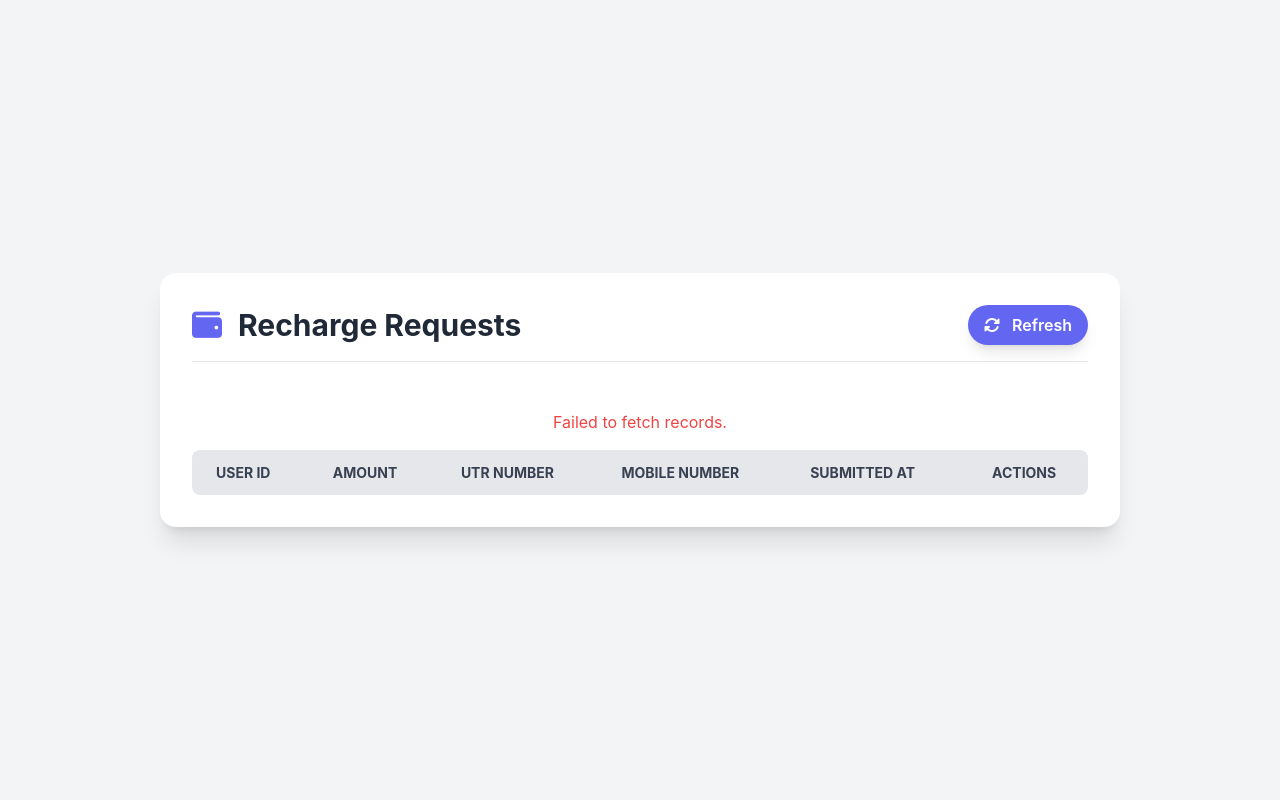
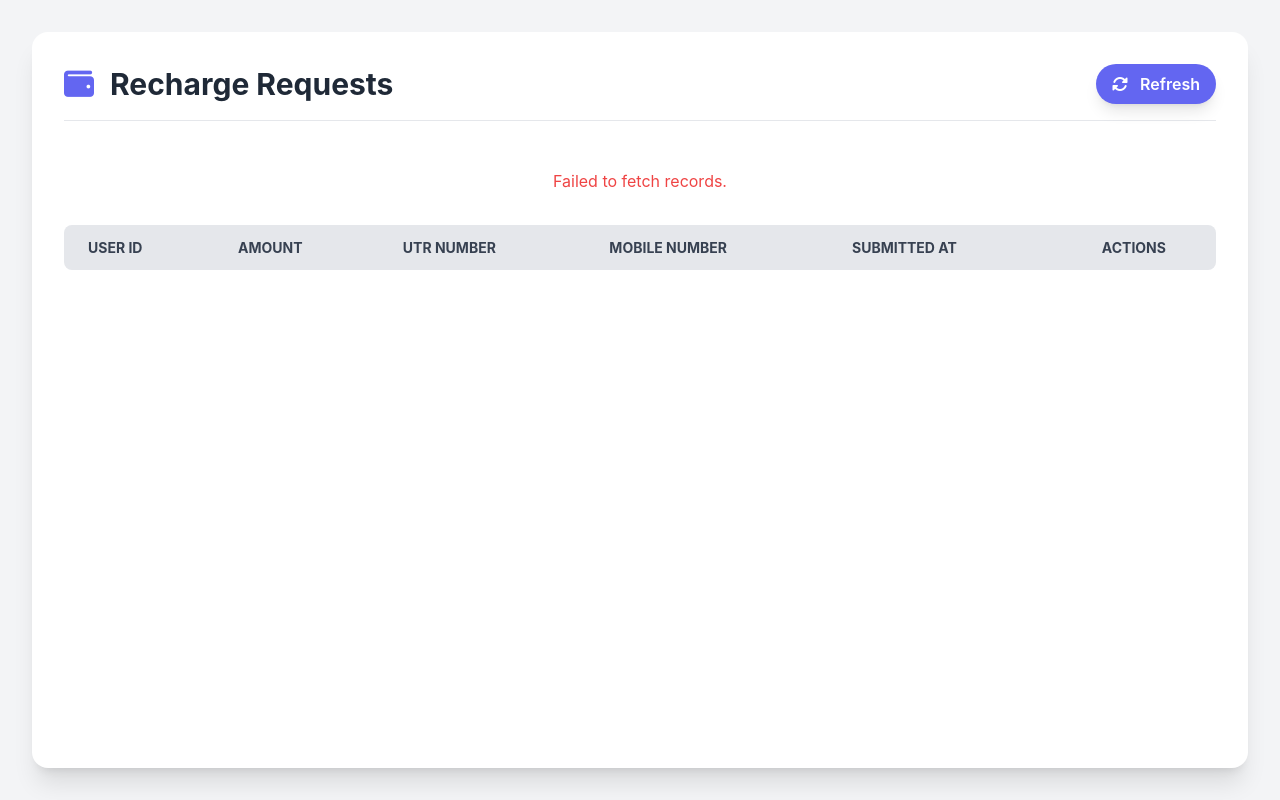
Before and after one commit to SURYAKUMARS11/volt-back, a Flask app: page /admin/recharge in a window 1280 px wide. Run offline with Flask 3, Linux system fonts and the light colour scheme; lists and menus that the app fills with data are empty; some libraries are stand-ins or nearby versions.

Commit message:
Update recharge_admin.html

```diff
--- a/templates/recharge_admin.html
+++ b/templates/recharge_admin.html
@@ -28,12 +28,12 @@
         }
     </style>
 </head>
-<body class="bg-gray-100 flex items-center justify-center min-h-screen">
+<body class="bg-gray-100 flex flex-col h-screen">
 
-    <div class="container mx-auto p-4 md:p-8 max-w-5xl">
-        <div class="bg-white shadow-xl rounded-2xl p-6 md:p-8">
+    <div class="p-4 md:p-8 w-full h-full flex items-center justify-center">
+        <div class="bg-white shadow-xl rounded-2xl p-6 md:p-8 w-full h-full flex flex-col">
             <!-- Header -->
-            <div class="flex items-center justify-between mb-6 border-b pb-4">
+            <div class="flex items-center justify-between mb-6 border-b pb-4 flex-shrink-0">
                 <div class="flex items-center">
                     <i class="fas fa-wallet text-3xl text-indigo-500 mr-4"></i>
                     <h1 class="text-3xl font-bold text-gray-800">Recharge Requests</h1>
@@ -46,15 +46,16 @@
             </div>
 
             <!-- Status Message Area -->
-            <div id="status-message" class="text-center py-4 hidden">
+            <div id="status-message" class="text-center py-4 flex-shrink-0 hidden">
                 <div id="loading-spinner" class="spinner mx-auto hidden"></div>
                 <p id="message-text" class="text-gray-500 mt-2"></p>
             </div>
 
-            <!-- Recharge Requests Table -->
+            <!-- Recharge Requests Table Wrapper -->
+            <div class="overflow-y-auto w-full h-full mt-4">
                 <div class="overflow-x-auto">
                     <table class="min-w-full bg-white rounded-lg overflow-hidden">
-                    <thead class="bg-gray-200 text-gray-700 uppercase text-sm leading-normal">
+                        <thead class="bg-gray-200 text-gray-700 uppercase text-sm leading-normal sticky top-0">
                             <tr>
                                 <th class="py-3 px-6 text-left">User ID</th>
                                 <th class="py-3 px-6 text-left">Amount</th>
@@ -69,9 +70,10 @@
                         </tbody>
                     </table>
                 </div>
+            </div>
 
             <!-- No Records Found Message -->
-            <div id="no-records-message" class="text-center py-8 hidden">
+            <div id="no-records-message" class="text-center py-8 hidden flex-shrink-0">
                 <i class="fas fa-inbox text-5xl text-gray-400 mb-4"></i>
                 <h3 class="text-xl text-gray-500 font-semibold">No Pending Recharge Requests</h3>
             </div>
@@ -87,7 +89,6 @@
         const refreshBtn = document.getElementById('refresh-btn');
 
         // IMPORTANT: These are mock backend routes. You will need to create them.
-        // The verify route is the one we created in the previous step.
         const PENDING_RECHARGES_API = '/api/admin/manual-payments/pending';
         const VERIFY_PAYMENT_API = '/api/admin/manual-payment/verify';
         const REJECT_PAYMENT_API = '/api/admin/manual-payment/reject';
@@ -118,8 +119,6 @@
             showStatus('Loading pending payments...', true);
 
             try {
-                // Mock endpoint, you will need to create this in Flask
-                // This route will query the `manual_payments` table for `status: 'pending'`
                 const response = await fetch(PENDING_RECHARGES_API);
                 const data = await response.json();
 
@@ -140,12 +139,12 @@
                                 <td class="py-3 px-6 text-center">
                                     <div class="flex item-center justify-center space-x-2">
                                         <button
-                                            onclick="handlePaymentAction('${record.utr_number}', 'approve')"
+                                            onclick="handlePaymentAction('${record.id}', 'approve')"
                                             class="bg-green-500 hover:bg-green-600 text-white font-bold py-2 px-4 rounded-full text-xs transition-all duration-300 transform hover:scale-110">
                                             <i class="fas fa-check"></i> Approve
                                         </button>
                                         <button
-                                            onclick="handlePaymentAction('${record.utr_number}', 'reject')"
+                                            onclick="handlePaymentAction('${record.id}', 'reject')"
                                             class="bg-red-500 hover:bg-red-600 text-white font-bold py-2 px-4 rounded-full text-xs transition-all duration-300 transform hover:scale-110">
                                             <i class="fas fa-times"></i> Reject
                                         </button>
@@ -166,21 +165,19 @@
             }
         }
 
-        async function handlePaymentAction(utrNumber, action) {
+        async function handlePaymentAction(paymentId, action) {
             const endpoint = action === 'approve' ? VERIFY_PAYMENT_API : REJECT_PAYMENT_API;
             const actionText = action === 'approve' ? 'Approving' : 'Rejecting';
 
-            showStatus(`${actionText} UTR ${utrNumber}...`, true);
+            showStatus(`${actionText} payment ID ${paymentId}...`, true);
 
             try {
-                // We'll use our existing verify route for approval
-                // You'll need to create a similar reject route
                 const response = await fetch(endpoint, {
                     method: 'POST',
                     headers: {
                         'Content-Type': 'application/json',
                     },
-                    body: JSON.stringify({ utr_number: utrNumber })
+                    body: JSON.stringify({ payment_id: paymentId }) // Send the unique record ID
                 });
 
                 const data = await response.json();
```
Lines whose indentation alone changed are shown as unchanged.
